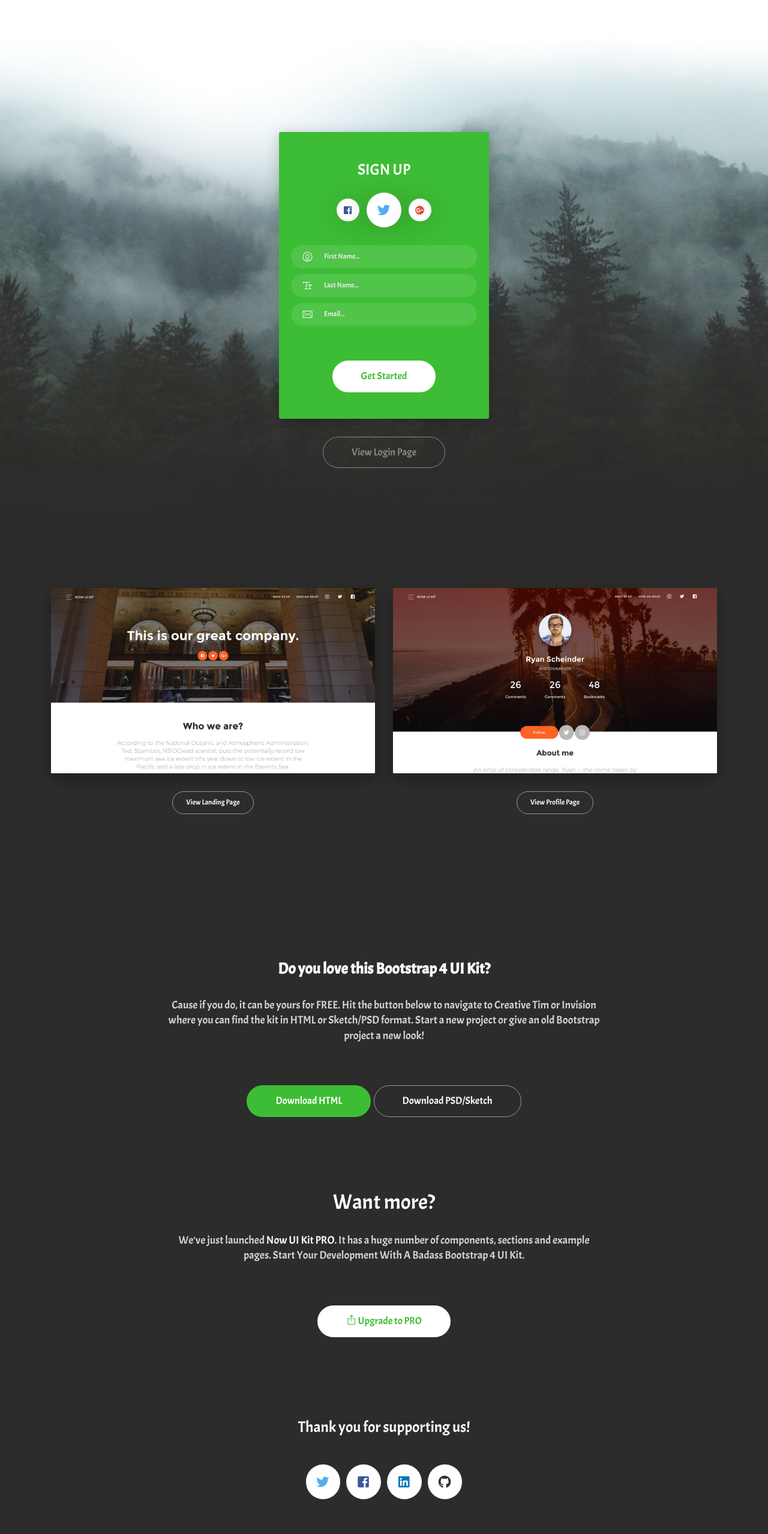
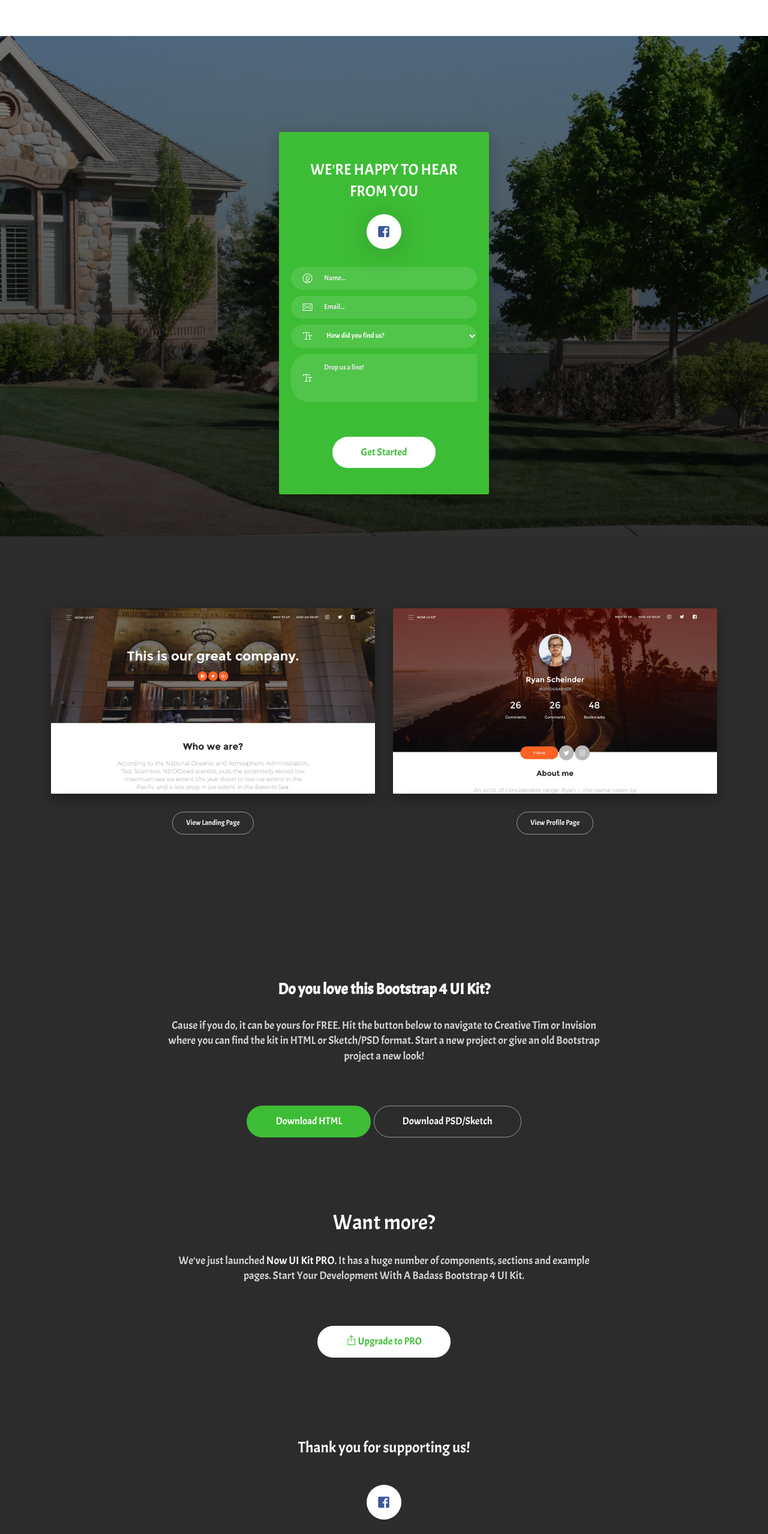
Before and after one commit to jbejar/green-acres-2, a website: page index.html in a window 1280 px wide. Shown: the part 9009-11566 px from the top of the page at 60% size. Drawn offline with Linux system fonts and the light colour scheme; some packages are replaced by stand-ins of ours.

Commit message:
reformatting contact page

```diff
--- a/index.html
+++ b/index.html
@@ -1104,22 +1104,16 @@
           </div>
         </div>
       </div>
-      <div class="section section-signup" style="background-image: url('assets/img/bg11.jpg'); background-size: cover; background-position: top center; min-height: 700px;">
+      <div class="section section-signup" style="background-image: linear-gradient(rgba(0, 0, 0, 0.5), rgba(0, 0, 0, 0.8)), url(assets/img/hero.jpg); background-size: cover; background-position: top center; min-height: 700px;">
         <div class="container">
           <div class="row">
             <div class="card card-signup" data-background-color="orange">
               <form class="form" method="" action="">
                 <div class="card-header text-center">
-                  <h3 class="card-title title-up">Sign Up</h3>
+                  <h3 class="card-title title-up">We're Happy to Hear from You</h3>
                   <div class="social-line">
-                    <a href="#pablo" class="btn btn-neutral btn-facebook btn-icon btn-round">
+                    <a href="https://www.facebook.com/GreenAcresSprinklersAndLandscapingInc" class="btn btn-lg btn-neutral btn-facebook btn-icon btn-round">
                       <i class="fab fa-facebook-square"></i>
-                    </a>
-                    <a href="#pablo" class="btn btn-neutral btn-twitter btn-icon btn-lg btn-round">
-                      <i class="fab fa-twitter"></i>
-                    </a>
-                    <a href="#pablo" class="btn btn-neutral btn-google btn-icon btn-round">
-                      <i class="fab fa-google-plus"></i>
                     </a>
                   </div>
                 </div>
@@ -1130,15 +1124,7 @@
                         <i class="now-ui-icons users_circle-08"></i>
                       </span>
                     </div>
-                    <input type="text" class="form-control" placeholder="First Name...">
-                  </div>
-                  <div class="input-group no-border">
-                    <div class="input-group-prepend">
-                      <span class="input-group-text">
-                        <i class="now-ui-icons text_caps-small"></i>
-                      </span>
-                    </div>
-                    <input type="text" placeholder="Last Name..." class="form-control" />
+                    <input type="text" class="form-control" placeholder="Name...">
                   </div>
                   <div class="input-group no-border">
                     <div class="input-group-prepend">
@@ -1147,6 +1133,30 @@
                       </span>
                     </div>
                     <input type="text" class="form-control" placeholder="Email...">
+                  </div>
+
+                  <div class="input-group no-border">
+                    <div class="input-group-prepend">
+                      <span class="input-group-text">
+                        <i class="now-ui-icons text_caps-small"></i>
+                      </span>
+                    </div>
+                    <select id="inputState" class="form-control">
+                      <option selected>How did you find us?</option>
+                      <option>Friends</option>
+                      <option>Search Engine</option>
+                      <option>Advertisement</option>
+                      <option>Search Engine</option>
+                      <option>...</option>
+                    </select>
+                  </div>
+                  <div class="input-group no-border">
+                    <div class="input-group-prepend">
+                      <span class="input-group-text">
+                        <i class="now-ui-icons text_caps-small"></i>
+                      </span>
+                    </div>
+                    <textarea placeholder="Drop us a line!" class="form-control" id="exampleFormControlTextarea1" rows="5"></textarea>
                   </div>
                   <!-- If you want to add a checkbox to this form, uncomment this code -->
                   <!-- <div class="checkbox">
@@ -1162,9 +1172,7 @@
               </form>
             </div>
           </div>
-          <div class="col text-center">
-            <a href="examples/login-page.html" class="btn btn-outline-default btn-round btn-white btn-lg" target="_blank">View Login Page</a>
-          </div>
+
         </div>
       </div>
       <div class="section section-examples" data-background-color="black">
@@ -1224,17 +1232,8 @@
               <h3>Thank you for supporting us!</h3>
             </div>
             <div class="text-center col-md-12 col-lg-8">
-              <a target="_blank" href="https://www.twitter.com/creativetim" class="btn btn-neutral btn-icon btn-twitter btn-round btn-lg" rel="tooltip" title="Follow us">
-                <i class="fab fa-twitter"></i>
-              </a>
-              <a target="_blank" href="https://www.facebook.com/creativetim" class="btn btn-neutral btn-icon btn-facebook btn-round btn-lg" rel="tooltip" title="Like us">
+              <a target="_blank" href="https://www.facebook.com/GreenAcresSprinklersAndLandscapingInc" class="btn btn-neutral btn-icon btn-facebook btn-round btn-lg" rel="tooltip" title="Like us">
                 <i class="fab fa-facebook-square"></i>
-              </a>
-              <a target="_blank" href="https://www.linkedin.com/company-beta/9430489/" class="btn btn-neutral btn-icon btn-linkedin btn-lg btn-round" rel="tooltip" title="Follow us">
-                <i class="fab fa-linkedin"></i>
-              </a>
-              <a target="_blank" href="https://github.com/creativetimofficial/now-ui-kit" class="btn btn-neutral btn-icon btn-github btn-round btn-lg" rel="tooltip" title="Star on Github">
-                <i class="fab fa-github"></i>
               </a>
             </div>
           </div>
@@ -1289,28 +1288,16 @@
           <ul>
             <li>
               <a href="https://www.creative-tim.com">
-                Creative Tim
-              </a>
-            </li>
-            <li>
-              <a href="http://presentation.creative-tim.com">
-                About Us
-              </a>
-            </li>
-            <li>
-              <a href="http://blog.creative-tim.com">
-                Blog
+                Website by F5 Coding
               </a>
             </li>
           </ul>
         </nav>
         <div class="copyright" id="copyright">
-          &copy;
+          Copyright &copy;
           <script>
             document.getElementById('copyright').appendChild(document.createTextNode(new Date().getFullYear()))
-          </script>, Designed by
-          <a href="https://www.invisionapp.com" target="_blank">Invision</a>. Coded by
-          <a href="https://www.creative-tim.com" target="_blank">Creative Tim</a>.
+          </script>, Green Acres Sprinkler and Landscaping. All rights reserved.
         </div>
       </div>
     </footer>
```
